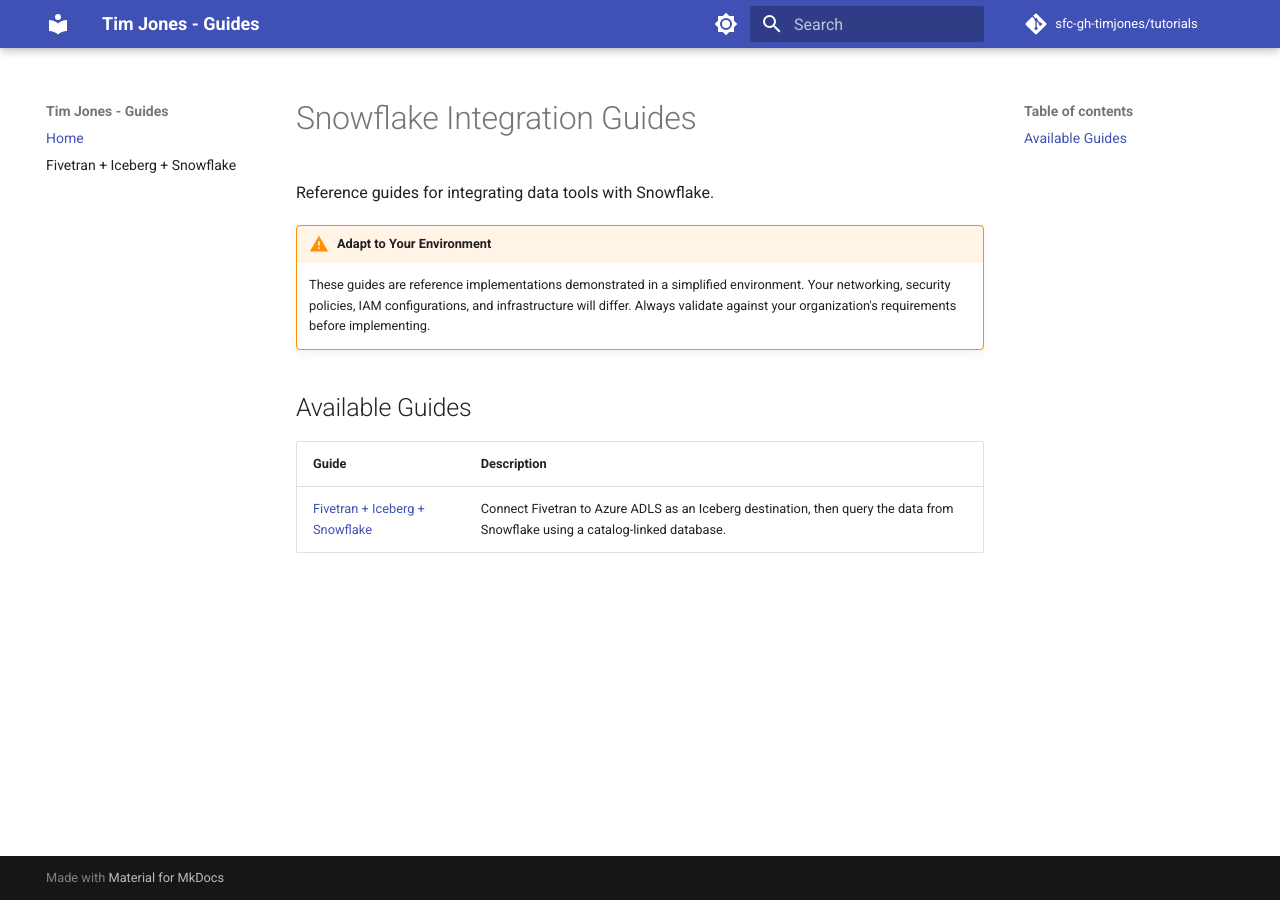
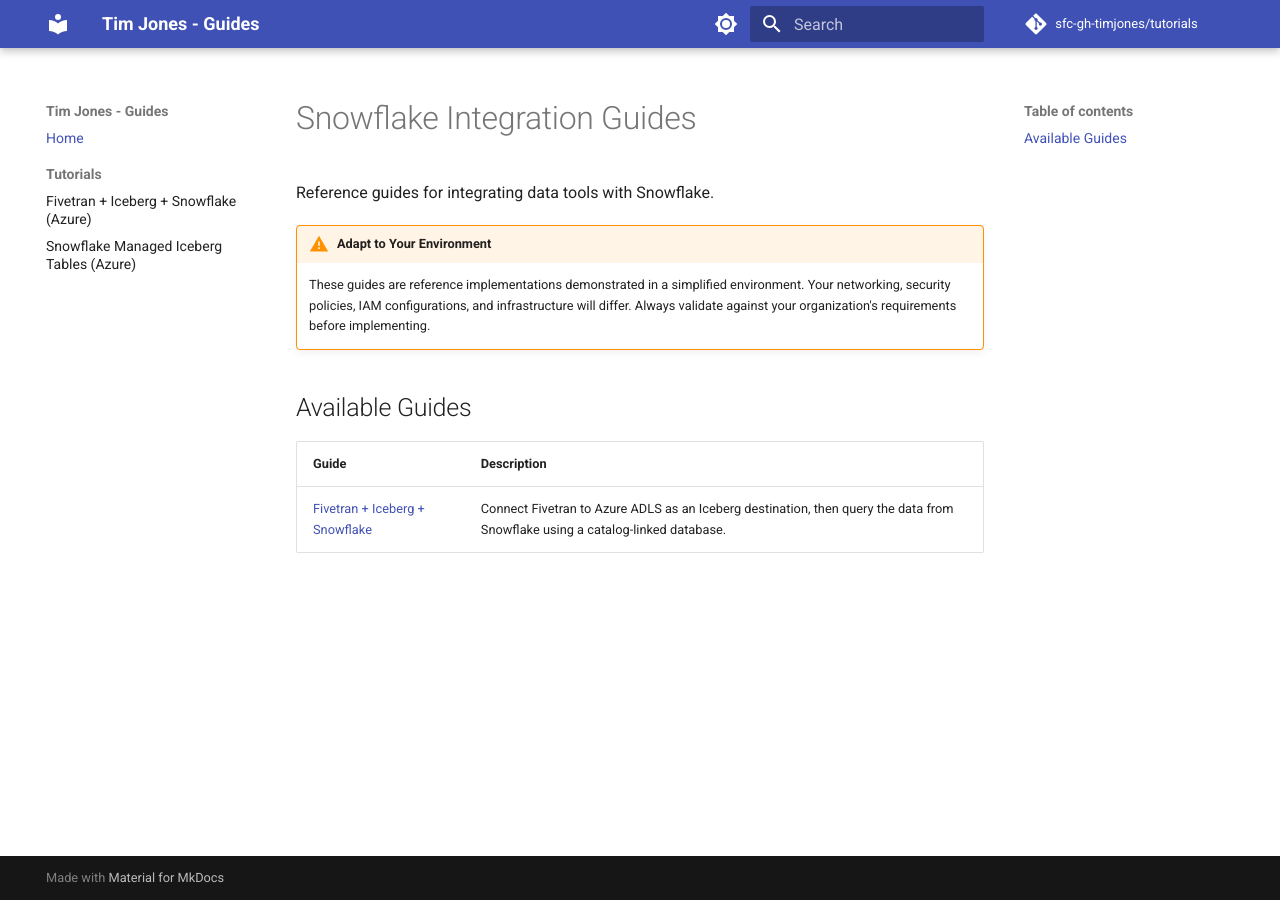
Before and after one commit to sfc-gh-timjones/tutorials, an MkDocs documentation site: the page built from docs/index.md, in a window 1280 px wide. Built offline with MkDocs 1.6.1 and Material for MkDocs 9.7.7, drawn with Linux system fonts in a browser that asks for light colours; comment, search, counter and statistics services are not loaded.

Commit message:
Add Snowflake Managed Iceberg (Azure) tutorial scaffold and update nav
.... Generated with [Cortex Code](https://docs.snowflake.com/en/user-guide/cortex-code/cortex-code)

Co-Authored-By: Cortex Code <noreply@snowflake.com>

```diff
--- a/mkdocs.yml
+++ b/mkdocs.yml
@@ -46,4 +46,6 @@
 
 nav:
   - Home: index.md
-  - Fivetran + Iceberg + Snowflake: fivetran-iceberg/index.md
+  - Tutorials:
+    - Fivetran + Iceberg + Snowflake (Azure): fivetran-iceberg/index.md
+    - Snowflake Managed Iceberg Tables (Azure): snowflake-managed-iceberg-azure/index.md
```
Also changed, not shown: docs/snowflake-managed-iceberg-azure/index.md (added, +10 -0 lines).
